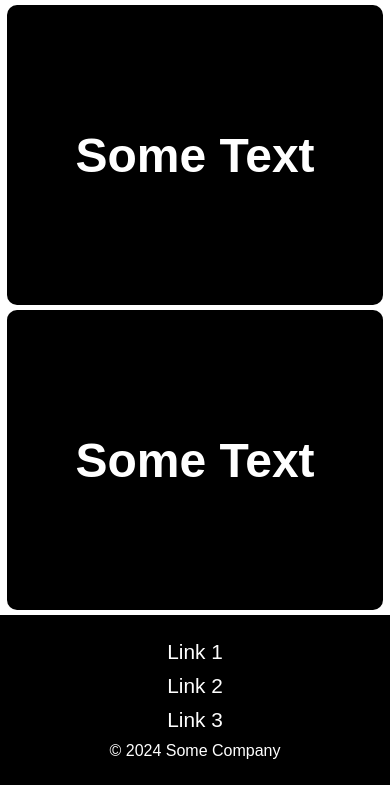
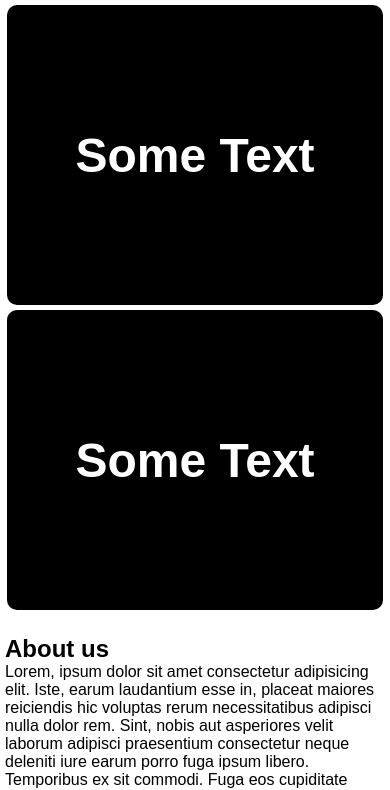
Before and after one commit to shad0w-max/learning-responsive-layout, a plain HTML site: page index.html in a window 390 px wide. Shown: the part 1210-2000 px from the top of the page. Drawn offline with Linux system fonts and the light colour scheme.

Commit message:
made a few changes, encountered my first bug

```diff
--- a/index.html
+++ b/index.html
@@ -22,14 +22,24 @@
             <button class="hero-button">Get Started</button>
         </div>
     </header>
-    <section>
-        <h2>Content</h2>
+    <section class="content">
+        <div class="content-text">
+          <h2>Content</h2>
+        </div>
+
         <div class="boxes">
             <div class="box"><h3>Some Text</h3></div>
             <div class="box"><h3>Some Text</h3></div>
             <div class="box"><h3>Some Text</h3></div>
             <div class="box"><h3>Some Text</h3></div>
         </div>
+    </section>
+    <section class="about-us">
+      <div class="about-us-text">
+        <h1>About us</h1>
+        <p>Lorem, ipsum dolor sit amet consectetur adipisicing elit. Iste, earum laudantium esse in, placeat maiores reiciendis hic voluptas rerum necessitatibus adipisci nulla dolor rem. Sint, nobis aut asperiores velit laborum adipisci praesentium consectetur neque deleniti iure earum porro fuga ipsum libero. Temporibus ex sit commodi. Fuga eos cupiditate ducimus nostrum.</p>
+      </div>
+      <div class="about-us-img"></div>
     </section>
     <footer>
       <ul class="link-wrapper">
--- a/style.css
+++ b/style.css
@@ -23,6 +23,8 @@ nav h1 {
 }
 
 @media screen and (max-width:450px) {
+    /* Styling the header */
+
     header {
         margin-top: 10px;
         height: 450px;
@@ -46,7 +48,9 @@ nav h1 {
         border-radius: 10px;
     }
 
-    section {
+    /* The Content Section */
+
+    .content {
         margin-top: 20px;
         width: 100%;
         display: flex;
@@ -59,12 +63,17 @@ nav h1 {
         /* background-color: black; */
     }
 
-    section h2 {
+    .content .content-text {
+        padding-right: 220px;
+    }
+
+    .content .content-text h2 {
+        /* padding-right: 200px; */
         color: black;
         font-size: 2.5rem;
     }
 
-    section .boxes {
+    .content .boxes {
         width: 100%;
         display: flex;
         flex-direction: column;
@@ -86,6 +95,20 @@ nav h1 {
     .boxes .box h3 {
         color: white;
         font-size: 3rem;
+    }
+
+    /* The about us section */
+
+    .about-us {
+        margin-top: 20px;
+        width: 100%;
+        display: flex;
+        flex-direction: column;
+        justify-content: center;
+        align-items: center;
+        gap: 20px;
+        padding-left: 5px;
+        padding-right: 5px;
     }
 
     footer {
```
